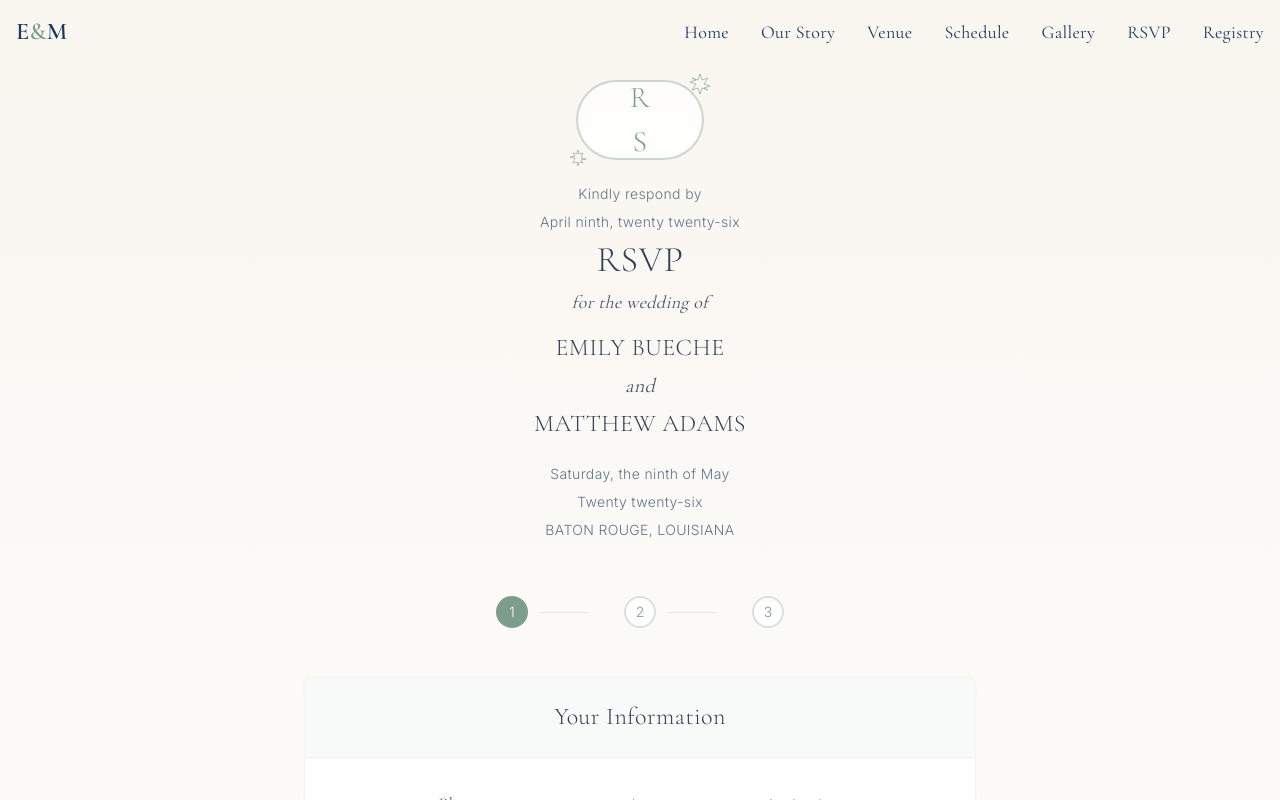
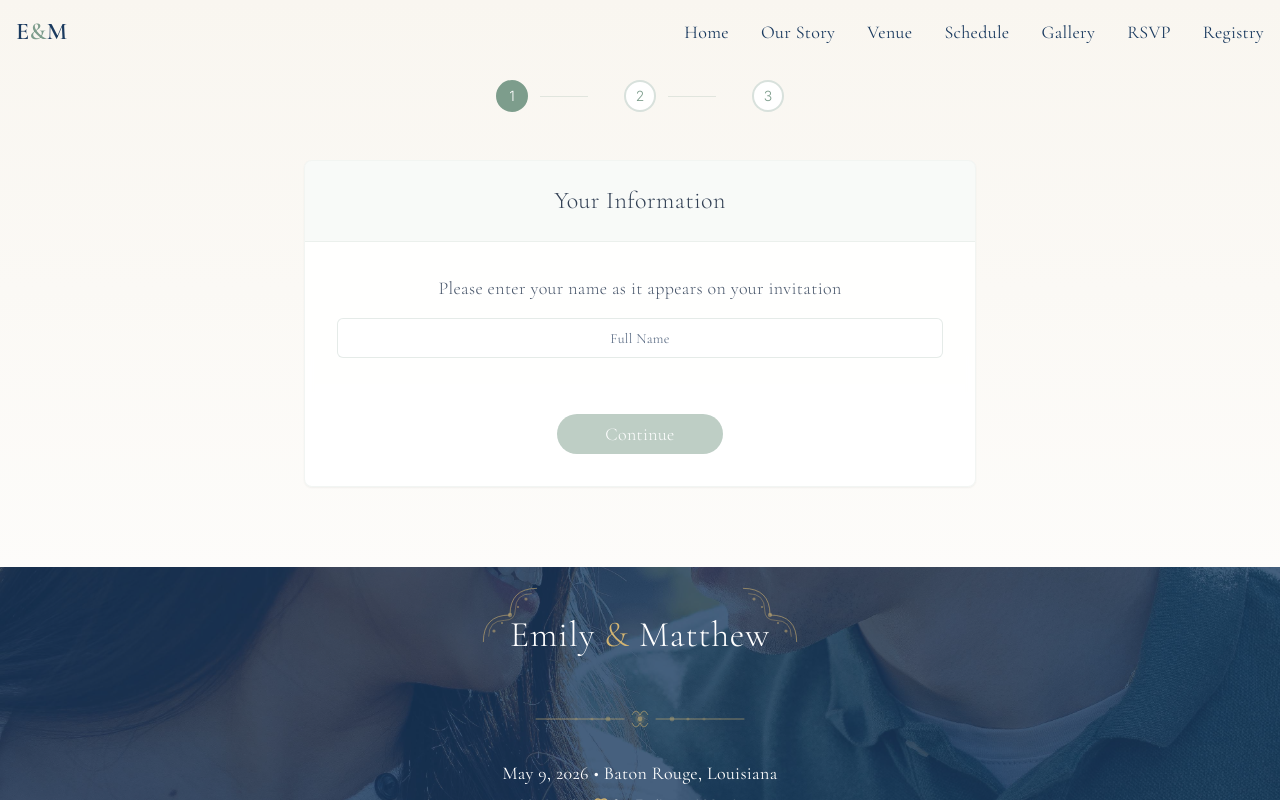
Before and after one commit to stephschofield/emily-and-matthews-wedding-site, a Next.js app: page /rsvp in a window 1280 px wide. Shown: the top 800 px of the page. Built offline with nearby package versions, Linux system fonts and the light colour scheme.

Commit message:
remove MonogramRSVP component from RSVP page
Add simple 'RSVP' title and adjust page spacing

Co-authored-by: Stephanie Schofield <95766070+stephschofield@users.noreply.github.com>

```diff
--- a/app/layout.tsx
+++ b/app/layout.tsx
@@ -11,11 +11,12 @@ export const metadata: Metadata = {
   description: "Join us for our wedding celebration at the Old Louisiana State Capitol in Baton Rouge, Louisiana",
   icons: {
     icon: [
-      { url: "/favicon.ico", sizes: "16x16", type: "image/x-icon" },
+      { url: "/favicon-16x16.png", sizes: "16x16", type: "image/png" },
+      { url: "/favicon-32x32.png", sizes: "32x32", type: "image/png" },
       { url: "/icon.png", type: "image/svg+xml" },
     ],
-    apple: "/apple-touch-icon.png",
-    shortcut: "/favicon.ico",
+    apple: [{ url: "/apple-touch-icon.png", sizes: "180x180", type: "image/png" }],
+    shortcut: "/favicon-32x32.png",
   },
   openGraph: {
     title: "Emily & Matthew - May 9, 2026",
@@ -38,6 +39,12 @@ export default function RootLayout({
 }) {
   return (
     <html lang="en">
+      <head>
+        <link rel="icon" type="image/png" sizes="32x32" href="/favicon-32x32.png" />
+        <link rel="icon" type="image/png" sizes="16x16" href="/favicon-16x16.png" />
+        <link rel="icon" type="image/svg+xml" href="/icon.png" />
+        <link rel="apple-touch-icon" sizes="180x180" href="/apple-touch-icon.png" />
+      </head>
       <body className={inter.className}>
         <ThemeProvider attribute="class" defaultTheme="light" enableSystem>
           {children}
--- a/app/rsvp/page.tsx
+++ b/app/rsvp/page.tsx
@@ -32,58 +32,6 @@ interface FormData {
   mealPreference: string
   dietaryRestrictions: string
   additionalNotes: string
-}
-
-// Elegant monogram component inspired by the invitation
-function MonogramRSVP() {
-  return (
-    <div className="flex flex-col items-center mb-12">
-      <div className="relative mb-6">
-        <div className="w-32 h-20 border-2 border-sage/40 rounded-full flex flex-col items-center justify-center bg-white/80 backdrop-blur-sm">
-          <div className="text-3xl font-cormorant text-sage font-light tracking-wider">R</div>
-          <div className="w-8 h-px bg-sage/40 my-1"></div>
-          <div className="text-3xl font-cormorant text-sage font-light tracking-wider">S</div>
-        </div>
-        {/* Botanical elements */}
-        <div className="absolute -top-2 -right-2">
-          <svg width="24" height="24" viewBox="0 0 24 24" fill="none" className="text-sage/60">
-            <path
-              d="M12 2L14 8L20 6L16 12L22 14L16 16L20 18L14 16L12 22L10 16L4 18L8 12L2 10L8 8L4 6L10 8L12 2Z"
-              stroke="currentColor"
-              strokeWidth="1"
-              fill="none"
-            />
-          </svg>
-        </div>
-        <div className="absolute -bottom-2 -left-2">
-          <svg width="20" height="20" viewBox="0 0 20 20" fill="none" className="text-sage/60">
-            <path
-              d="M10 2L11 6L15 5L13 10L18 11L13 12L15 15L11 14L10 18L9 14L5 15L7 10L2 9L7 8L5 5L9 6L10 2Z"
-              stroke="currentColor"
-              strokeWidth="1"
-              fill="none"
-            />
-          </svg>
-        </div>
-      </div>
-      <div className="text-center">
-        <p className="text-sm text-slate-500 font-light tracking-wide mb-2">Kindly respond by</p>
-        <p className="text-sm text-slate-500 font-light tracking-wide mb-4">April ninth, twenty twenty-six</p>
-        <h1 className="text-4xl font-cormorant text-slate-700 font-light tracking-wide mb-2">RSVP</h1>
-        <p className="text-lg font-cormorant text-slate-600 italic">for the wedding of</p>
-        <div className="mt-4">
-          <p className="text-2xl font-cormorant text-slate-700 font-light tracking-widest">EMILY BUECHE</p>
-          <p className="text-xl font-cormorant text-slate-600 italic my-2">and</p>
-          <p className="text-2xl font-cormorant text-slate-700 font-light tracking-widest">MATTHEW ADAMS</p>
-        </div>
-        <div className="mt-6">
-          <p className="text-sm text-slate-500 font-light tracking-wide">Saturday, the ninth of May</p>
-          <p className="text-sm text-slate-500 font-light tracking-wide">Twenty twenty-six</p>
-          <p className="text-sm text-slate-500 font-light tracking-wide mt-2">BATON ROUGE, LOUISIANA</p>
-        </div>
-      </div>
-    </div>
-  )
 }
 
 export default function RSVPPage() {
@@ -205,8 +153,6 @@ export default function RSVPPage() {
       <div className="pt-20 pb-20">
         <div className="container mx-auto px-4">
           <div className="max-w-2xl mx-auto">
-            <MonogramRSVP />
-
             {/* Progress Indicator */}
             <div className="flex justify-center mb-12">
               <div className="flex items-center space-x-6">
```
